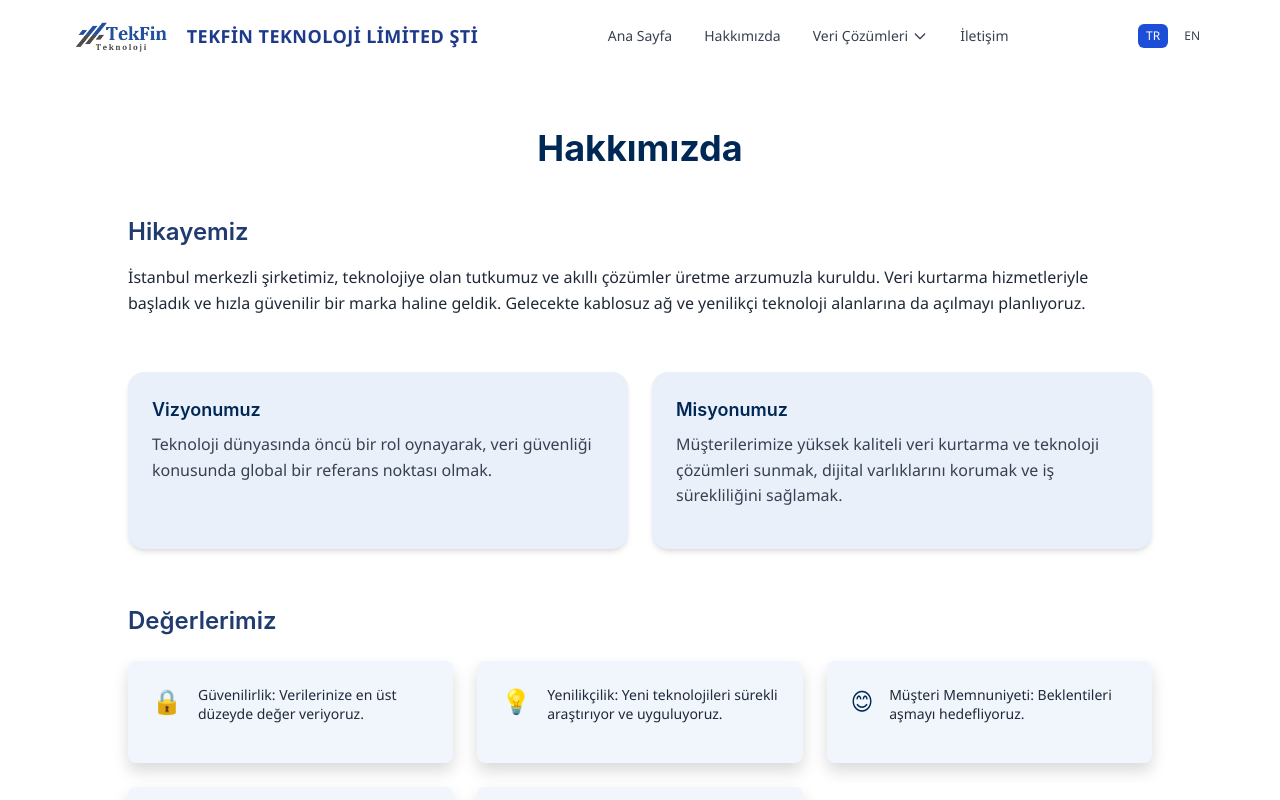
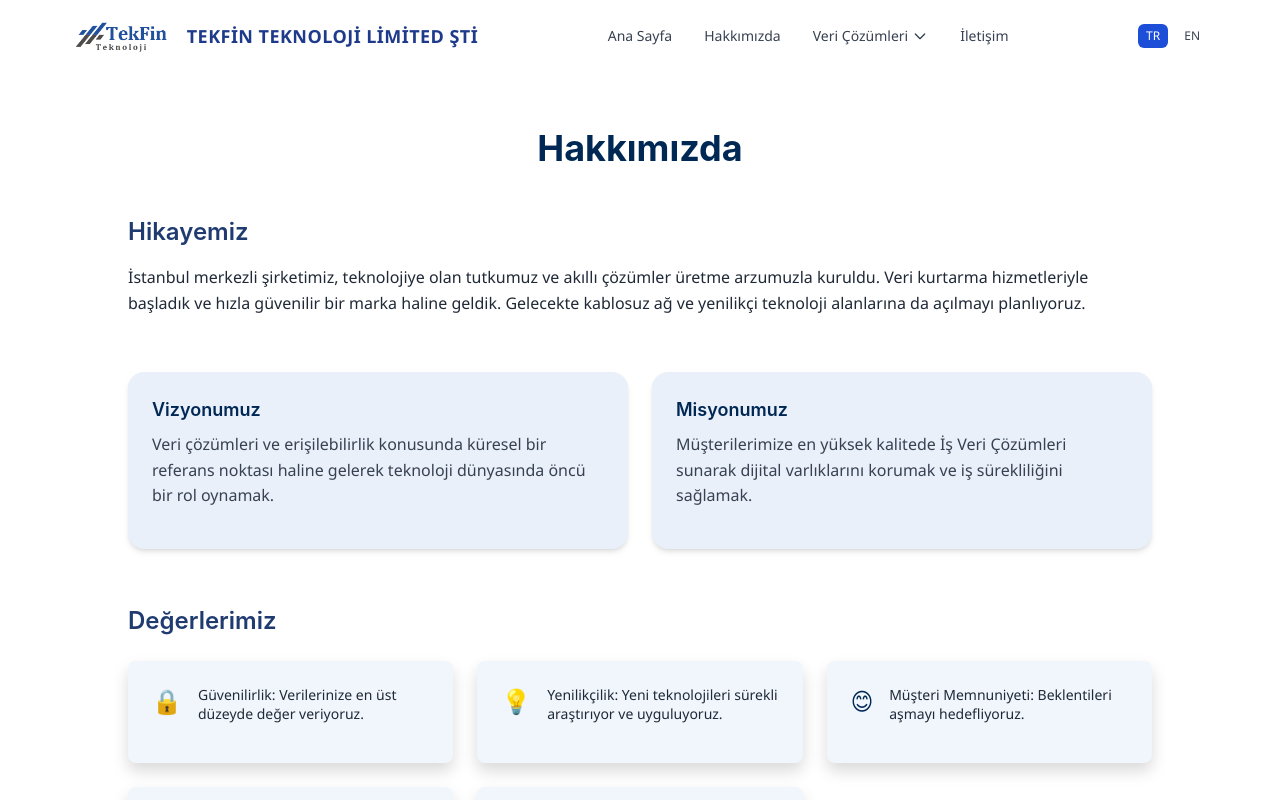
Before and after one commit to SalehKar/tekfin-website, a React (Create React App) app: page /about-us in a window 1280 px wide. Shown: the top 800 px of the page. Built offline with nearby package versions, Linux system fonts and the light colour scheme.

Commit message:
Update AboutUs.js

```diff
--- a/src/components/AboutUs.js
+++ b/src/components/AboutUs.js
@@ -10,11 +10,11 @@ const AboutUs = ({ language }) => {
       },
       vision: {
         title: "Our Vision",
-        text: "To play a pioneering role in the world of technology, becoming a global reference point for data security and accessibility."
+        text: "To play a pioneering role in the world of technology, becoming a global reference point for data solutions and accessibility."
       },
       mission: {
         title: "Our Mission",
-        text: "To provide our customers with the highest quality data recovery and technology solutions, protecting their digital assets and ensuring business continuity."
+        text: "To provide our customers with the highest quality business data solutions, protecting their digital assets and ensuring business continuity."
       },
       values: {
         title: "Our Values",
@@ -35,11 +35,11 @@ const AboutUs = ({ language }) => {
       },
       vision: {
         title: "Vizyonumuz",
-        text: "Teknoloji dünyasında öncü bir rol oynayarak, veri güvenliği konusunda global bir referans noktası olmak."
+        text: "Veri çözümleri ve erişilebilirlik konusunda küresel bir referans noktası haline gelerek teknoloji dünyasında öncü bir rol oynamak."
       },
       mission: {
         title: "Misyonumuz",
-        text: "Müşterilerimize yüksek kaliteli veri kurtarma ve teknoloji çözümleri sunmak, dijital varlıklarını korumak ve iş sürekliliğini sağlamak."
+        text: "Müşterilerimize en yüksek kalitede İş Veri Çözümleri sunarak dijital varlıklarını korumak ve iş sürekliliğini sağlamak."
       },
       values: {
         title: "Değerlerimiz",
```
